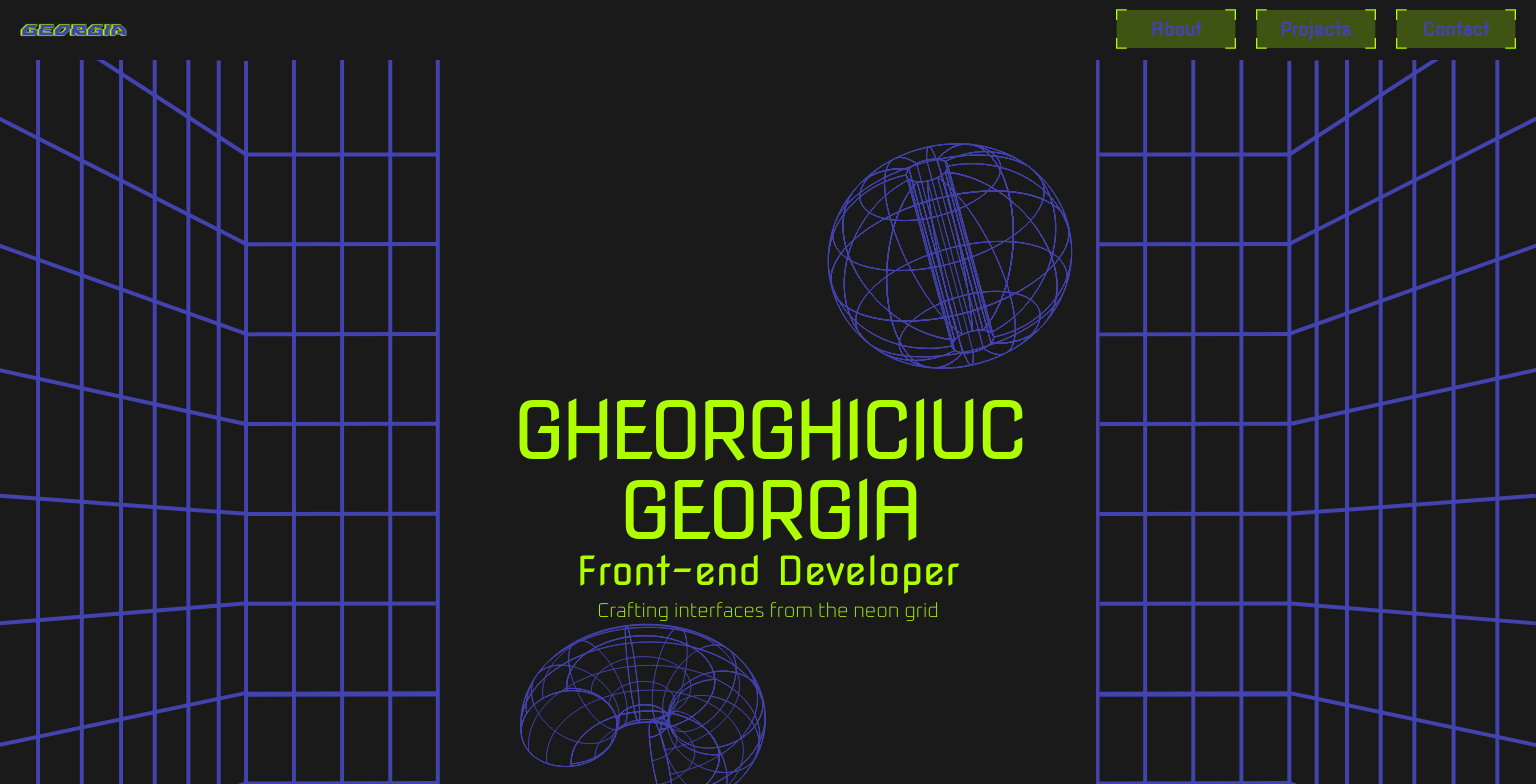
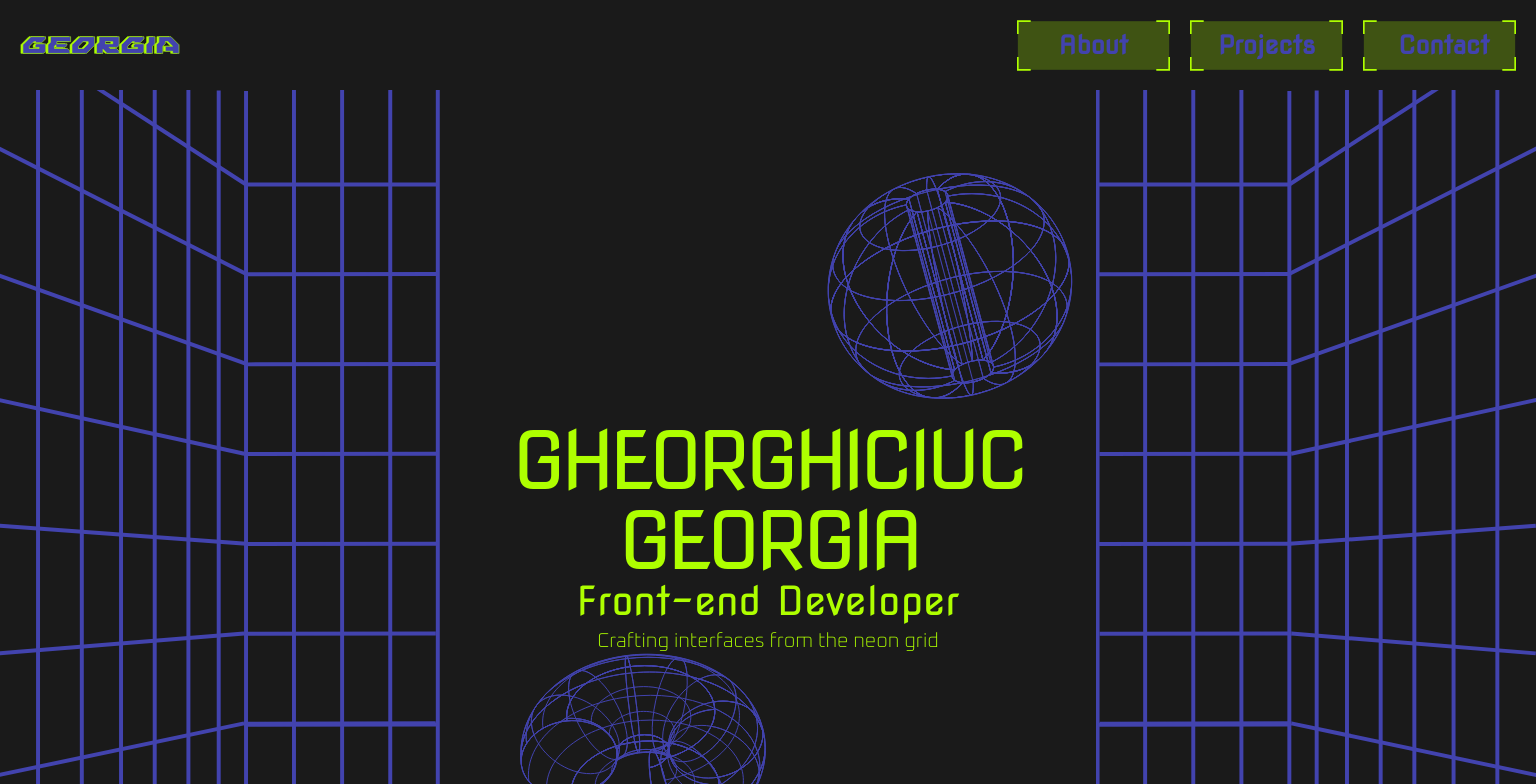
Before and after one commit to gheorghiciucgeorgia/gheorghiciucgeorgia.github.io, a React (Vite) app in the folder portfolio/: page / in a window 1536 px wide. Shown: the top 784 px of the page. Built offline with nearby package versions, Linux system fonts and the light colour scheme; some icons are missing.

Commit message:
Header- 4k responsive

```diff
--- a/portfolio/src/components/Header/Header.css
+++ b/portfolio/src/components/Header/Header.css
@@ -31,3 +31,14 @@ li .cybg {
     display: inline-block;
     line-height: 50px;
 }
+
+@media (min-width: 1536px) {
+    .nav-links a {
+        font-size: 19pt;
+        margin-right: 83px;
+    }
+
+    .nav-links a:first-child {
+        margin-right: 90px;
+    }
+}
--- a/portfolio/src/components/Header/Navbar.tsx
+++ b/portfolio/src/components/Header/Navbar.tsx
@@ -75,12 +75,12 @@ const Navbar = () => {
     return (
         <>
             <div className="flex flex-row items-center align-center justify-between mx-[20px] navbar">
-                <div className="w-[110px] h-[60px] bg-[url('/assets/logo/light-logo.svg')] bg-contain bg-no-repeat">
+                <div className="w-[110px] 2xl:w-[177px] h-[60px] 2xl:h-[90px] bg-[url('/assets/logo/light-logo.svg')] bg-contain bg-no-repeat">
                 </div>
                 <div className="nav-links">
-                    <a className="about" href="#About"><SvgButton className="absolute w-[120px] top-[-31.5px] right-[300px] z-[1]"></SvgButton><span className="z-[2] sticky" ref={btnText[0]}>About</span></a>
-                    <a className="projects" href="#Projects"><SvgButton className="absolute w-[120px] top-[-31.5px] right-[160px] z-[1]"></SvgButton><span className="z-[2] sticky" ref={btnText[1]}>Projects</span></a>
-                    <a className="contact" href="#Contact"><SvgButton className="absolute w-[120px] top-[-31.5px] right-[20px] z-[1]"></SvgButton><span className="z-[2] sticky" ref={btnText[2]}>Contact</span></a>
+                    <a className="about" href="#About"><SvgButton className="absolute w-[120px] 2xl:w-[153px] top-[-31.5px] right-[300px] 2xl:right-[366px] z-[1]"></SvgButton><span className="z-[2] sticky" ref={btnText[0]}>About</span></a>
+                    <a className="projects" href="#Projects"><SvgButton className="absolute w-[120px] 2xl:w-[153px] top-[-31.5px] right-[160px] 2xl:right-[193px] z-[1]"></SvgButton><span className="z-[2] sticky" ref={btnText[1]}>Projects</span></a>
+                    <a className="contact" href="#Contact"><SvgButton className="absolute w-[120px] 2xl:w-[153px] top-[-31.5px] right-[20px] z-[1]"></SvgButton><span className="z-[2] sticky" ref={btnText[2]}>Contact</span></a>
                 </div>
             </div>
         </>
```
